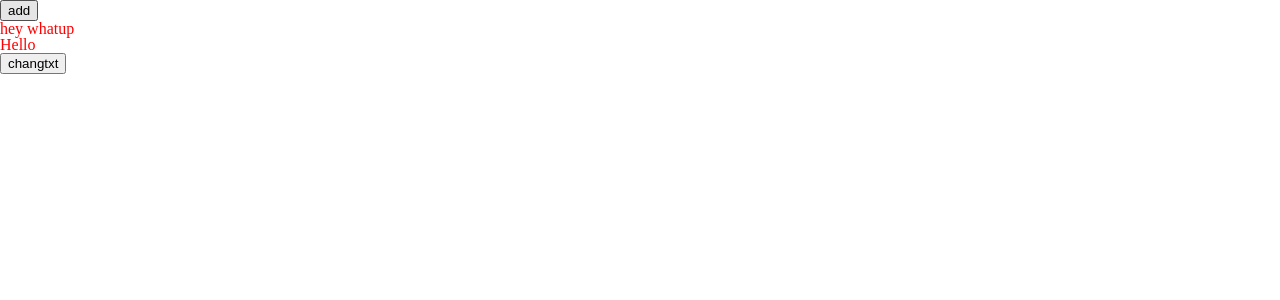
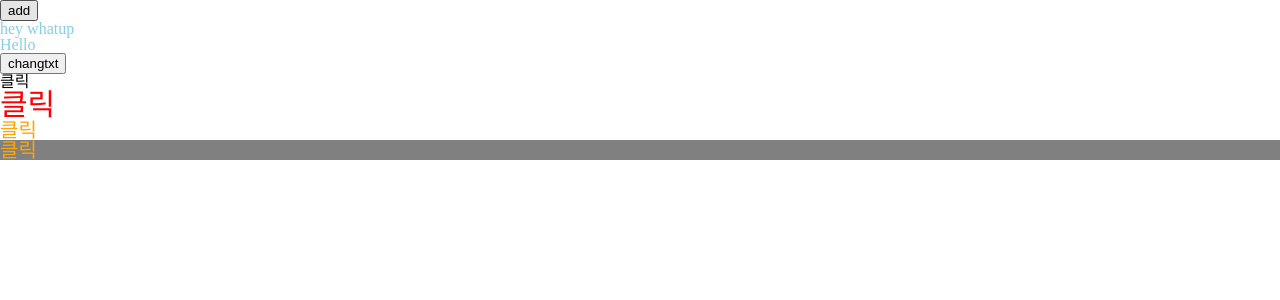
Before and after one commit to ghkdsigm/vue3-webpack-template-ver1, a Vue app: page / in a window 1280 px wide. Shown: the top 300 px of the page. Built offline with nearby package versions, Linux system fonts and the light colour scheme.

Commit message:
style 커밋

```diff
--- a/src/App.vue
+++ b/src/App.vue
@@ -3,6 +3,10 @@
     <h1>{{print}}</h1>
     <h1>{{msg}}</h1>
     <button v-on:click="changtxt">changtxt</button>
+    <h2 v-bind:class="{ active: isActive }" @click="activate">클릭</h2>
+    <h3 v-bind:style="{color,fontSize}" @click="trans">클릭</h3>
+    <h3 v-bind:style="fontStyle">클릭</h3>
+    <h3 v-bind:style="[fontStyle,backgroundStyle]">클릭</h3>
 </template>
 
 <script>
@@ -12,7 +16,17 @@ export default {
     data(){
         return {
             msg:'Hello',
-            print:'hey whatup'
+            print:'hey whatup',
+            isActive: false,
+            color: 'red',
+            fontSize: '30px',
+            fontStyle: {
+                color:'orange',
+                fontSize: '20px'
+            },
+            backgroundStyle: {
+                backgroundColor:'gray'
+            },
         }
     },
     computed:{
@@ -36,11 +50,20 @@ export default {
         },
         changtxt(){
             this.msg = 'good!!'
+        },
+        activate(){
+            this.isActive = true
+
+        },
+        trans (){
+            this.color = 'blue',
+            this.fontSize = '100px'
         }
     }
 }
 </script>
 
 <style>
-    h1{color:red}
+    h1{color:skyblue;}
+    .active{color:red;}
 </style>
```
